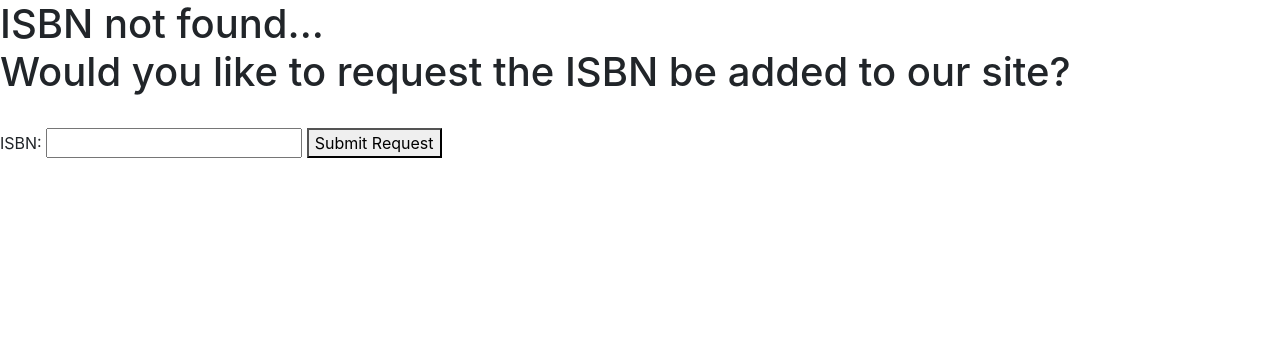
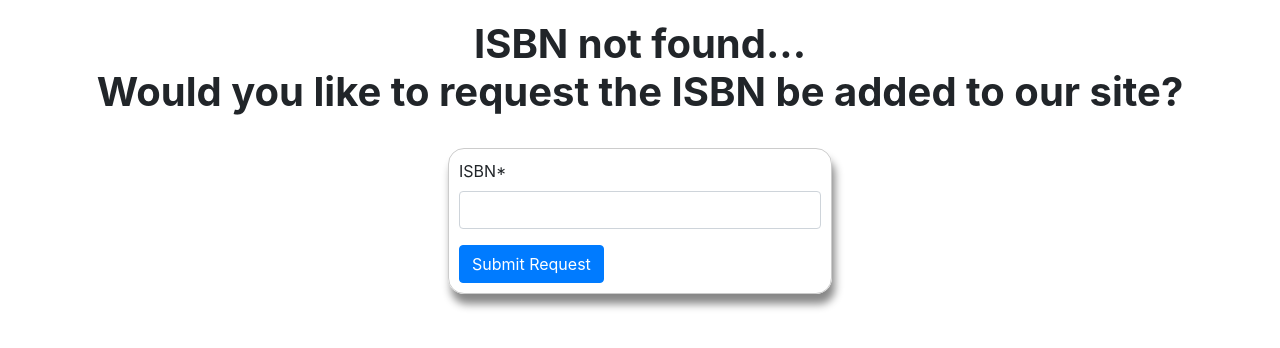
Before and after one commit to Ajmakare/TextHubISU, a Django app: page /sendrequest/ in a window 1280 px wide. Shown: the top 348 px of the page. Run offline with Django 4.2, Linux system fonts and the light colour scheme; some libraries are stand-ins or nearby versions.

Commit message:
Added styling to send request page

```diff
--- a/texthubISU/texthubapi/templates/home.html
+++ b/texthubISU/texthubapi/templates/home.html
@@ -3,7 +3,6 @@
 {% load rest_framework %}
 <html lang="en">
     <head>
-        <link rel="stylesheet" href="texthubapi\static\texthubapi\css\home.css">
         <link rel="stylesheet" href="https://stackpath.bootstrapcdn.com/bootstrap/4.5.0/css/bootstrap.min.css" integrity="sha384-9aIt2nRpC12Uk9gS9baDl411NQApFmC26EwAOH8WgZl5MYYxFfc+NcPb1dKGj7Sk" crossorigin="anonymous">
     </head>
     {% load crispy_forms_tags %}
--- a/texthubISU/texthubapi/templates/sendrequest.html
+++ b/texthubISU/texthubapi/templates/sendrequest.html
@@ -4,9 +4,14 @@
     <head>
         <link rel="stylesheet" href="https://stackpath.bootstrapcdn.com/bootstrap/4.5.0/css/bootstrap.min.css" integrity="sha384-9aIt2nRpC12Uk9gS9baDl411NQApFmC26EwAOH8WgZl5MYYxFfc+NcPb1dKGj7Sk" crossorigin="anonymous">
     </head>
-<h1>ISBN not found... <br>
+    {% load crispy_forms_tags %}
+
+
+<h1 style = "font-weight: bolder;text-align: center ;margin-top: 20px;">ISBN not found... <br>
     Would you like to request the ISBN be added to our site?</h1>
 <br>
+
+<div style = "margin-left:35%;width: 30%;border: 1px solid #ccc!important;border-radius: 16px; padding:10px;box-shadow: 3px 10px 8px #888888">
     {% if messages %}
     {% for message in messages %}
     <div class="alert {% if message.tags %}alert-{{ message.tags }}{% endif %}" role="alert">{{ message }}</div>
@@ -16,8 +21,9 @@
         {% csrf_token %}
 
         <!-- Using the formset -->
-    {{ requestisbn_form }}
+        {{ requestisbn_form|crispy }}
 
-    <button type="Request ISBN">Submit Request</button>
+        <button type="submit" class="btn btn-primary">Submit Request</button>
     </form>
+</div>
 <br>
```
Also changed, not shown: texthubISU/db.sqlite3. Lines whose indentation alone changed are shown as unchanged.
